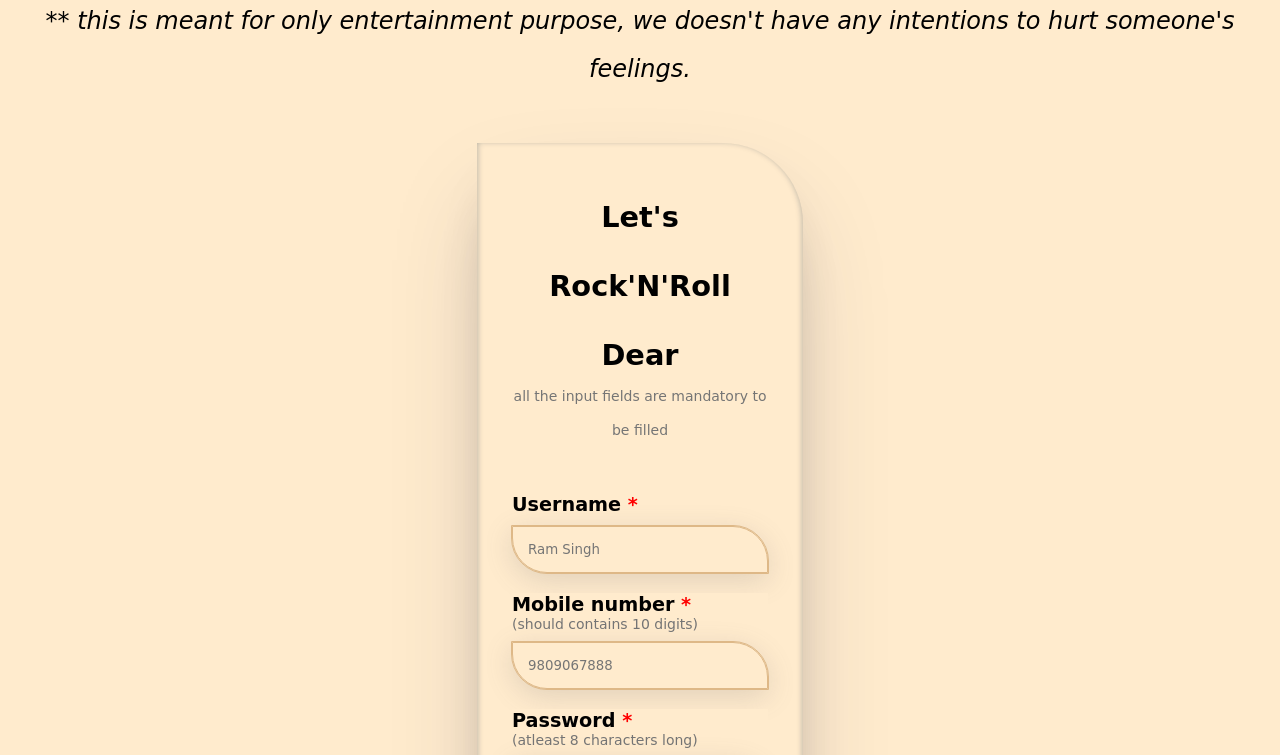
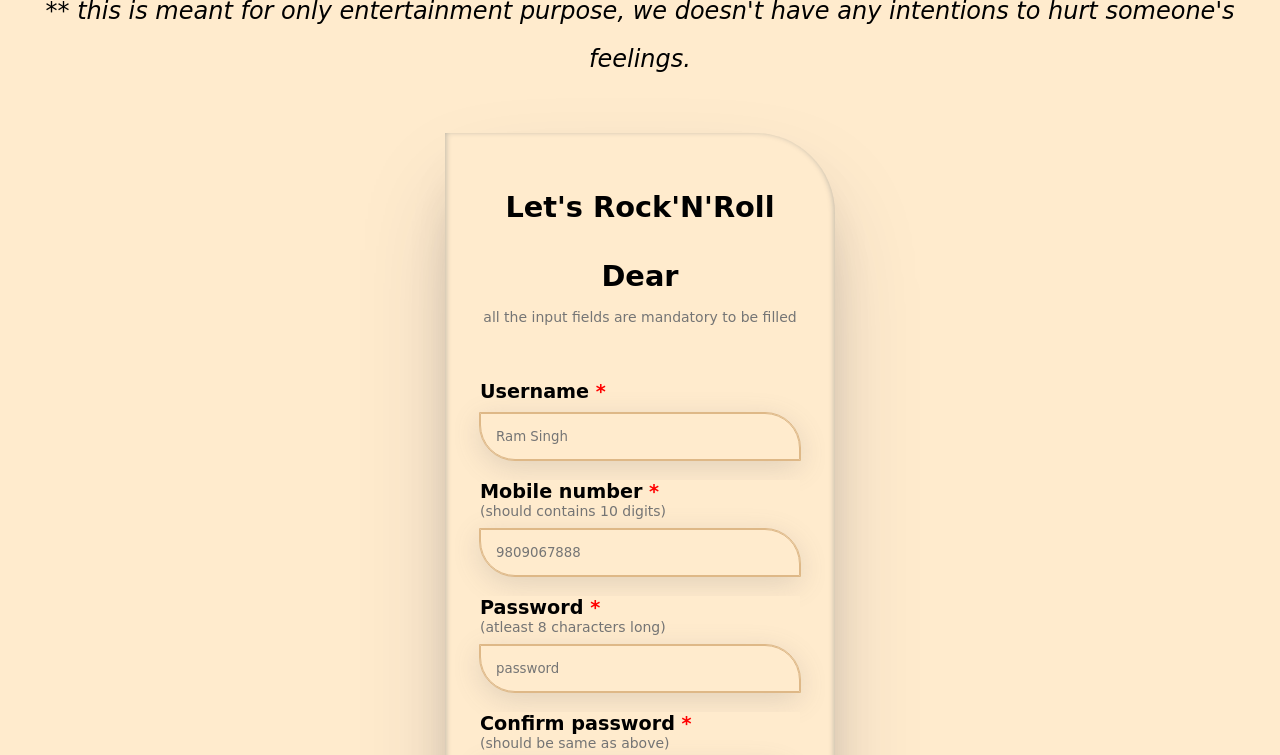
Before and after one commit to Mr-Sharma17/Interactive-form, a plain HTML site: page index.html in a window 1280 px wide. Shown: the part 201-956 px from the top of the page. Drawn offline with Linux system fonts and the light colour scheme.

Commit message:
modified

```diff
--- a/index.css
+++ b/index.css
@@ -8,7 +8,7 @@ header > div {
   text-align: center;
   font-size: 24px;
   line-height: 2;
-  margin: 30px auto 50px;
+  margin: 20px auto 50px;
 }
 #form-container {
   box-shadow: rgba(50, 50, 93, 0.25) 0px 50px 100px -20px,
@@ -18,8 +18,8 @@ header > div {
   display: grid;
   grid-template-columns: repeat(1, 1fr);
   gap: 10px;
-  width: 20%;
-  margin: auto;
+  width: 25%;
+  margin: auto auto 50px;
   padding: 25px 35px;
   border-radius: 0 80px;
   font-size: 1.2rem;
```
